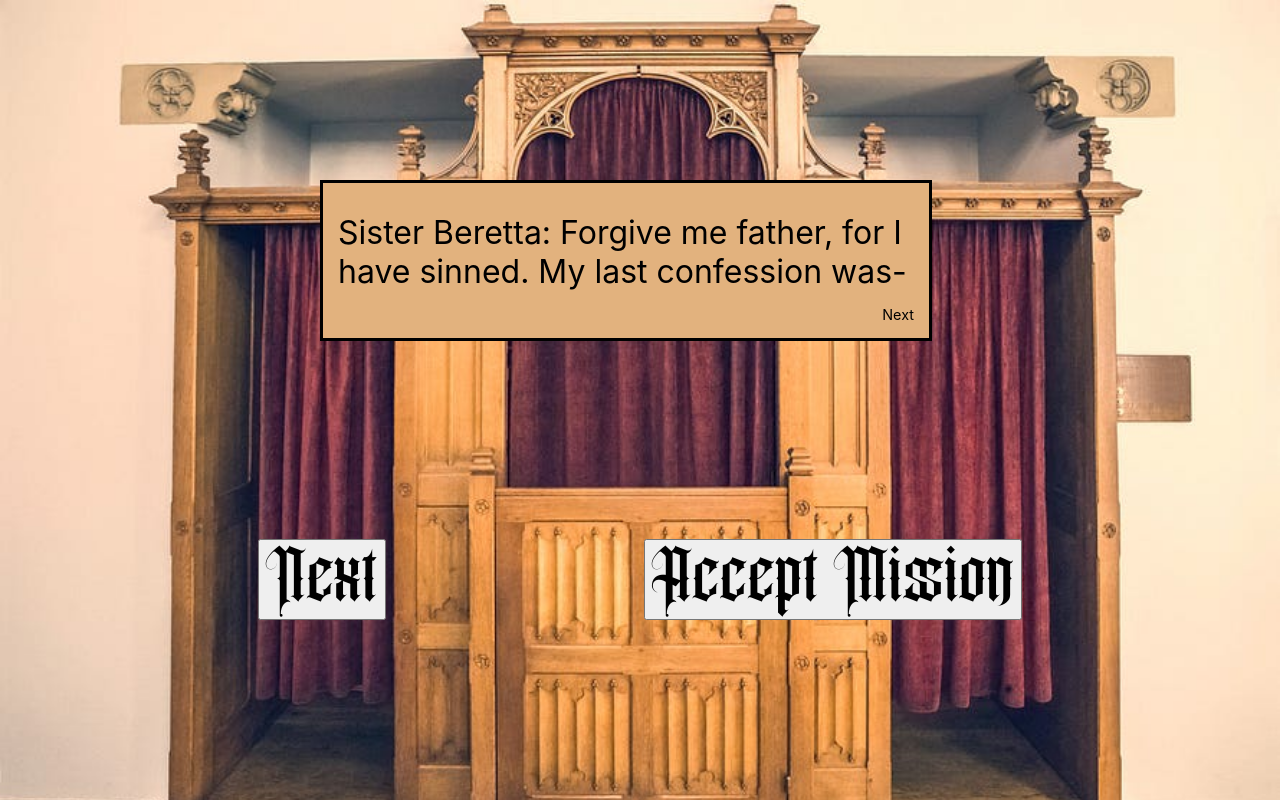
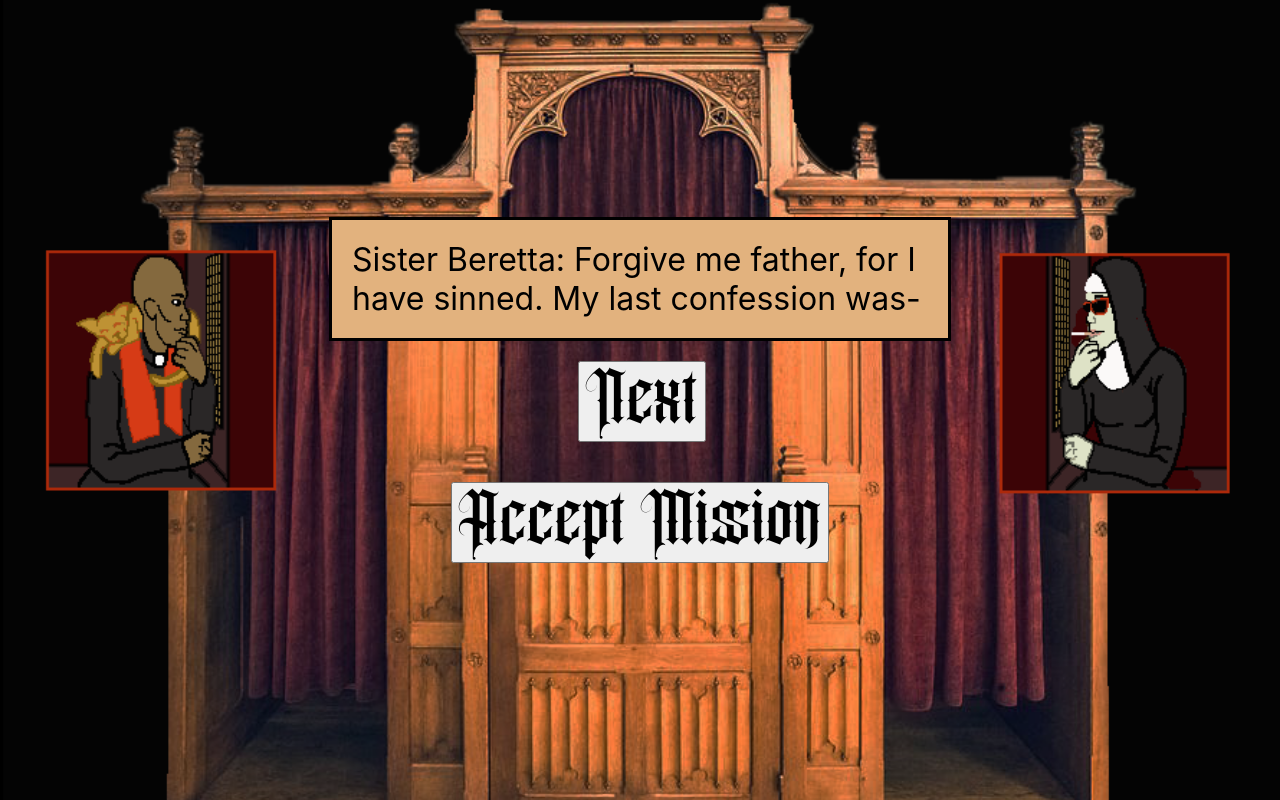
Before and after one commit to PatrickGBecker/nunslinger, a React (Create React App) app: page /missions in a window 1280 px wide. Built offline with nearby package versions, Linux system fonts and the light colour scheme.

Commit message:
Add more assets and fixed dialog box

```diff
--- a/src/component/Characters/Enemy.tsx
+++ b/src/component/Characters/Enemy.tsx
@@ -1,6 +1,5 @@
 import React, { useState, useEffect } from 'react';
 import ReactPlayer from 'react-player'
-import Character from './character';
 import Demon1Bishop from "../../Assets/Models/Demon-1-Bishop.png";
 import Demon2Bishop from "../../Assets/Models/Demon-2-Bishop.png";
 import Demon1Cardinal from "../../Assets/Models/Demon-Leaving1-Cardinal.png";
@@ -130,12 +129,10 @@ useEffect(() => {
     if (enemyHasShot) {
         console.log("enemyTest: ", enemyHasShot)
         setImage(images[currentCharacter].shooting1Image)
-        setShotFX(true)
-        setGruntFX(false)
+        handleShotFX()
     } else if (fireIndicatorDate) {
         setImage(images[currentCharacter].shooting2Image)
-        setShotFX(true)
-        setShotFX(false)
+        handleShotFX()
     }
 }, [enemyHasShot, fireIndicatorDate])
 
@@ -143,7 +140,7 @@ useEffect(() => {
  useEffect(() => {
      if (enemyHealth === 0) {
         setImage(images[currentCharacter].dyingImage)
-        setDeathFX(true)
+        handleDeathFX()
         setTimeout(() => {
             setImage(images[currentCharacter].demonLeaving1)
         }, 1000)
@@ -155,7 +152,7 @@ useEffect(() => {
         }, 3000)
      } else if (enemyHealth < initialEnemyHealth) {
          setImage(images[currentCharacter].hitImage)
-         setGruntFX(true)
+         handleGruntFX()
          setInitialEnemyHealth(enemyHealth)
      }
  }, [enemyHealth])
@@ -165,6 +162,27 @@ useEffect(() => {
         setImage(images[currentCharacter].forwardImage)
     }
 }, [youLose])
+
+const handleShotFX = () => {
+    setShotFX(true)
+    setTimeout(() => {
+        setShotFX(false)
+    }, 1000)
+}
+
+const handleGruntFX = () => {
+    setGruntFX(true)
+    setTimeout(() => {
+        setGruntFX(false)
+    }, 1000)
+}
+
+const handleDeathFX = () => {
+    setDeathFX(true)
+    setTimeout(() => {
+        setDeathFX(false)
+    }, 4000)
+}
 
     return (
         <div>
--- a/src/component/Characters/Player.tsx
+++ b/src/component/Characters/Player.tsx
@@ -37,12 +37,10 @@ const [deathFX, setDeathFX] = useState(false);
     useEffect(() => {
         if (playerHasShot) {
             setImage(Shooting1Beretta)
-            setShotFX(true)
-            setGruntFX(false)
+            handleShotFX()
         } else if (fireIndicatorDate) {
             setImage(Shooting2Beretta)
-            setShotFX(true)
-            setShotFX(false)
+            handleShotFX()
         }
     }, [playerHasShot, fireIndicatorDate])
 
@@ -50,13 +48,13 @@ const [deathFX, setDeathFX] = useState(false);
     useEffect(() => {
         if (playerHealth === 0) {
             setImage(DyingBeretta)
-            setDeathFX(true)
+            handleDeathFX()
             setTimeout(() => {
                 setImage(DeadBeretta)
             }, 1000)
         } else if (playerHealth < initialEnemyHealth) {
             setImage(HitBeretta)
-            setGruntFX(true)
+            handleGruntFX()
             setInitialPlayerHealth(playerHealth)
         }
     }, [playerHealth])
@@ -66,7 +64,29 @@ const [deathFX, setDeathFX] = useState(false);
             setImage(PrayBeretta)
         }
     }, [youWin])
-       //add bishop, pope to useState types^^^^
+
+
+    const handleShotFX = () => {
+        setShotFX(true)
+        setTimeout(() => {
+            setShotFX(false)
+        }, 1000)
+    }
+
+    const handleGruntFX = () => {
+        setGruntFX(true)
+        setTimeout(() => {
+            setGruntFX(false)
+        }, 1000)
+    }
+
+    const handleDeathFX = () => {
+        setDeathFX(true)
+        setTimeout(() => {
+            setDeathFX(false)
+        }, 4000)
+    }
+
 
      return (
         <div>
--- a/src/component/Missions/DialogBox.tsx
+++ b/src/component/Missions/DialogBox.tsx
@@ -100,14 +100,14 @@ const DialogBox = ({ gameCount }: Props) => {
     };
 
     return (
-        <div className="DialogWindow">
-            <div className="DialogTitle"/>
-            <Message message={messages[currentMessage][currentIndex]} key={currentMessage} />
-            <div onClick={handleClick} className="DialogFooter">
-                Next
+        <div className='dialog-container'>
+            <div className="DialogWindow">
+                <div className="DialogTitle"/>
+                <Message message={messages[currentMessage][currentIndex]} key={currentMessage} />
             </div>
+            <button onClick={handleClick} className='next-button'>Next</button>
         </div>
     );
-    };
+};
 
 export default DialogBox;
--- a/src/component/Missions/Missions.css
+++ b/src/component/Missions/Missions.css
@@ -8,7 +8,8 @@
     flex-direction: column;
     height: 100vh;
     width: 100vw;
-    justify-content: space-around;
+    justify-content: center;
+    align-items: center;
     background-repeat: no-repeat;
     background-size: cover;
 }
@@ -21,38 +22,25 @@
 .start-button, .next-button {
     font-family: Imported;
     font-size: 75px;
-    /* padding: 0;
-    border: none;
-    background: none; */
+    margin: 20px;
 }
 
-.button-style {
+.next-button {
+    margin-left: 40%;
+    width: 10vw;
+}
+.dialog-container {
     display: flex;
-    justify-content: space-evenly;
+    flex-direction: column;
+    justify-content: space-around;
 }
 
-
 .DialogWindow {
-    position: absolute;
-    margin-left: 25%;
     background-color: #e2b27e;
     border: solid;
     border-image: "../Assets/Background/borderbox.png" 28 / 10px 10px 10px 10px stretch;
-    padding: 15px;
     width: 45vw;
-}
-
-.DialogTitle {
-    font-size: 20rem;
-    font-weight: bold;
-    margin-bottom: 15px;
-}
-
-.DialogFooter {
-    cursor: pointer;
-    font-size: 0.9rem;
-    margin-top: 15px;
-    text-align: end;
+    padding: 20px;
 }
 
 .DialogMessage span {
--- a/src/component/Missions/Missions.tsx
+++ b/src/component/Missions/Missions.tsx
@@ -1,6 +1,6 @@
 import React from 'react';
 import { Route, Link } from 'react-router-dom';
-import confessionImage from '../../Assets/Backgrounds/confess.jpeg'
+import confessionImage from '../../Assets/Backgrounds/confessMission.png'
 import DialogBox from '../Missions/DialogBox';
 import './Missions.css';
 
@@ -17,9 +17,7 @@ const Missions = (props: Props) => {
                 <div className='dialog-box-container'>
                 <DialogBox missionCount={props.missionCount} gameCount={props.gameCount}/>
                 </div>
-
                 <div className='button-style'>
-                    <button className='next-button'>Next</button>
                     <Link to='/game'>
                         <button className='start-button'>Accept Mission</button>
                     </Link>
```
Also changed, not shown: src/Assets/Backgrounds/confessMission.png (added), src/Assets/Models/gunTrigger.png (added).
